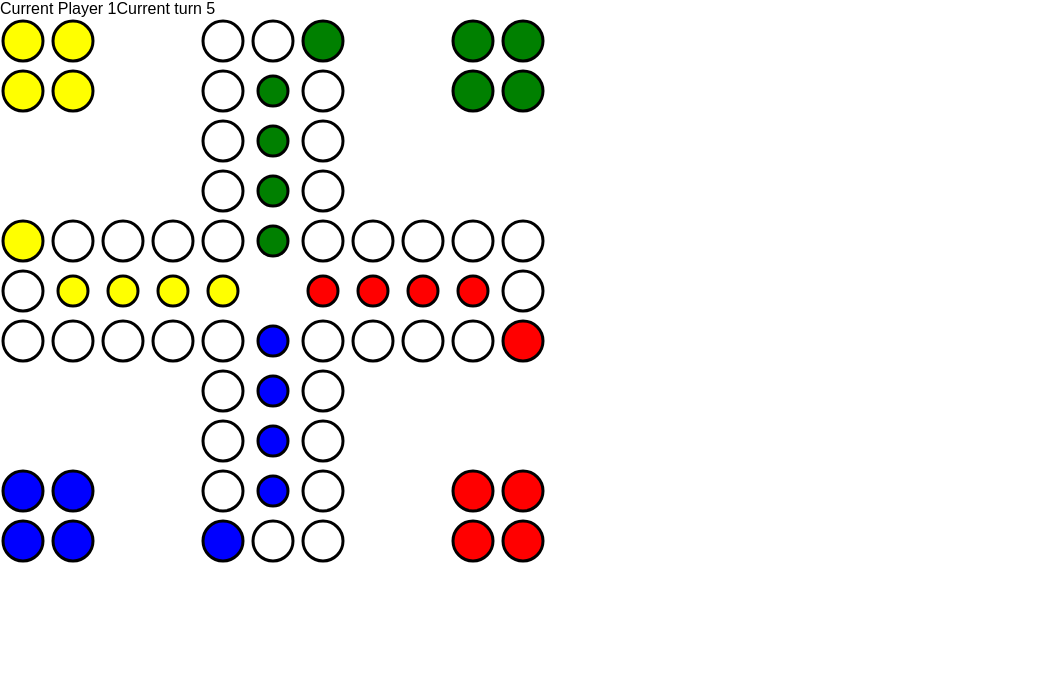
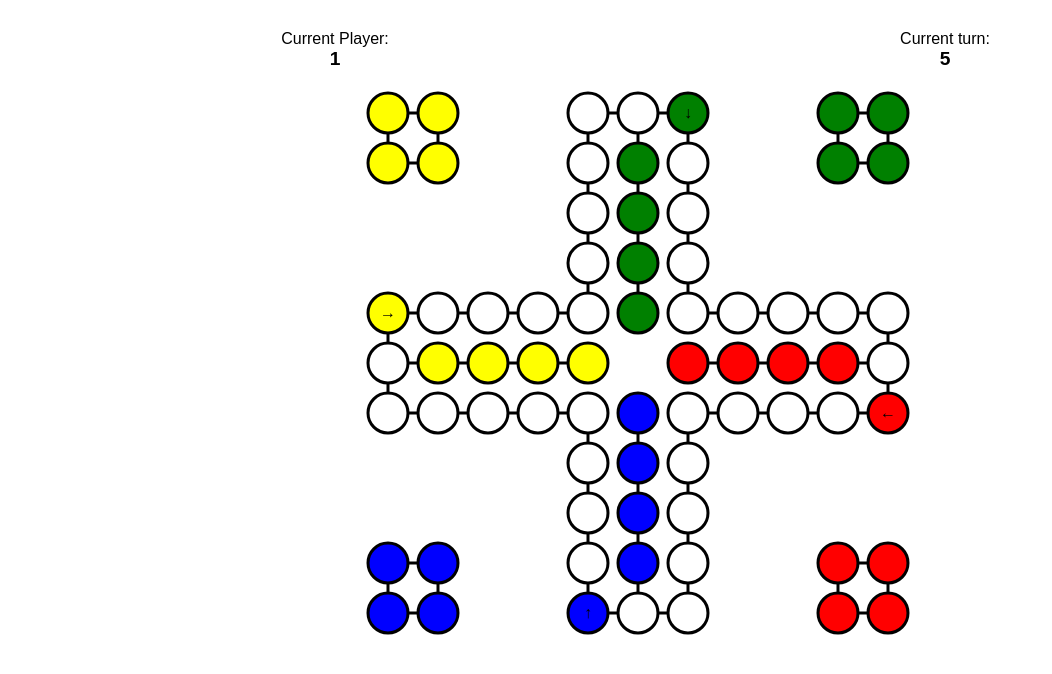
Before and after one commit to seriousManual/dog, a React (Create React App) app: page / in a window 1280 px wide. Shown: the top 674 px of the page, without its empty margins (0-1052 px from the left). Built offline with nearby package versions, Linux system fonts and the light colour scheme.

Commit message:
board all set up now

```diff
--- a/src/components/Board.jsx
+++ b/src/components/Board.jsx
@@ -1,85 +1,69 @@
 import React, { Component } from 'react';
 import Field from "./Field";
+import { PLAYABLE_SPACES_MAP, START_SPACES_MAP, HOME_SPACES_MAP,
+  PLAYER_COLORS, COLORS, DIRECTIONS, ARROWS } from "../constants";
 
 class Board extends Component {
   render() {
+    const BOARD_SIZE = 550;
 
-    const BOARD_SIZE = 550;
-    var coordScalar = (BOARD_SIZE / 11);
-    var spaceSize = coordScalar / 2.5;
-    var borderWidth = 3;
+    let playablespaceColorIndex = 0;
+    let playableSpaces = PLAYABLE_SPACES_MAP.map((data, i) => {
+        let isZeroOrModTen = i === 0 || i % 10 === 0
+        let color = isZeroOrModTen ? PLAYER_COLORS[playablespaceColorIndex] : COLORS.WHITE;
+        let text = null;
+        if (isZeroOrModTen) {
+          text = ARROWS[playablespaceColorIndex];
+          playablespaceColorIndex++;
+        }
 
-    const playableSpacesMap = [
-      [4, 0], [5, 0], [6, 0, "green"],
-      [6, 1], [6, 2], [6, 3], [6, 4],
-      [7, 4], [8, 4], [9, 4],
-      [10, 4], [10, 5], [10, 6, "red"],
-      [9, 6], [8, 6], [7, 6], [6, 6],
-      [6, 7], [6, 8], [6, 9],
-      [6, 10], [5, 10], [4, 10, "blue"],
-      [4, 9], [4, 8], [4, 7], [4, 6],
-      [3, 6], [2, 6], [1, 6],
-      [0, 6], [0, 5], [0, 4, "yellow"],
-      [1, 4], [2, 4], [3, 4], [4, 4],
-      [4, 3], [4, 2], [4, 1],
-    ]
-
-
-
-    var playablespaceKey = 0;
-    let playableSpaces = playableSpacesMap.map((coord) => {
-      playablespaceKey++;
-        var color = coord[2] ? coord[2] : "white";
+        let direction = data[2] ? data[2] : null
         return <Field
-            x={coord[0] * coordScalar + spaceSize + borderWidth}
-            y={coord[1] * coordScalar + spaceSize + borderWidth}
-            r={spaceSize}
+            boardSize={BOARD_SIZE}
+            x={data[0]}
+            y={data[1]}
             color={color}
-            borderWidth={borderWidth}
-            key={playablespaceKey}
-        />
-    })
-
-    const startSpacesMap = [
-        [0,0,"yellow"],[0,1,"yellow"],[1,0,"yellow"],[1,1,"yellow"],
-        [9,0,"green"],[10,0,"green"],[9,1,"green"],[10,1,"green"],
-        [0,9,"blue"],[0,10,"blue"],[1,9,"blue"],[1,10,"blue"],
-        [9,9,"red"],[9,10,"red"],[10,9,"red"],[10,10,"red"],
-      ]
-
-      var startSpaceKey = 0;
-      let startSpaces = startSpacesMap.map((coord) => {
-          startSpaceKey++;
-          var color = coord[2];
-          return <Field
-              x={coord[0] * coordScalar + spaceSize + borderWidth}
-              y={coord[1] * coordScalar + spaceSize + borderWidth}
-              r={spaceSize}
-              color={color}
-              borderWidth={borderWidth}
-              key={startSpaceKey}
+            text={text}
+            direction={direction}
+            key={"playablespace-" + i}
         />
     })
 
 
-      const homeSpacesMap = [
-        [5,1,"green"],[5,2,"green"],[5,3,"green"],[5,4,"green"],
-        [9,5,"red"],[8,5,"red"],[7,5,"red"],[6,5,"red"],
-        [5,9,"blue"],[5,8,"blue"],[5,7,"blue"],[5,6,"blue"],
-        [1,5,"yellow"],[2,5,"yellow"],[3,5,"yellow"],[4,5,"yellow"],
-    ]
-
-    var homeSpaceKey = 0;
-    let homeSpaces = homeSpacesMap.map((coord) => {
-        homeSpaceKey++;
+      let startSpaceDirectionIndex = 3;
+      let startSpaceColorIndex = 0;
+      let startSpaces = START_SPACES_MAP.map((coord, i) => {
+        startSpaceDirectionIndex = (startSpaceDirectionIndex + 1) % 4;
+        if (startSpaceDirectionIndex == 0 && i !== 0) {
+          startSpaceColorIndex = (startSpaceColorIndex + 1) % 4
+        }
           var color = coord[2];
           return <Field
-            x={coord[0] * coordScalar + spaceSize + borderWidth}
-            y={coord[1] * coordScalar + spaceSize + borderWidth}
-            r={spaceSize * 0.75}
-            color={color}
-            borderWidth={borderWidth}
-            key={startSpaceKey}
+              direction={DIRECTIONS[startSpaceDirectionIndex]}
+              boardSize={BOARD_SIZE}
+              x={coord[0]}
+              y={coord[1]}
+              color={PLAYER_COLORS[startSpaceColorIndex]}
+              key={"startspace-" + i}
+          />
+        })
+
+
+
+    var homeSpaceColorIndex = 0;
+    var homeSpaceDirectionIndex = 0;
+    let homeSpaces = HOME_SPACES_MAP.map((coord, i) => {
+      if(i !== 0 && i % 4 === 0) {
+        homeSpaceColorIndex++;
+        homeSpaceDirectionIndex++
+      }
+      return <Field
+          direction={DIRECTIONS[homeSpaceDirectionIndex]}
+          boardSize={BOARD_SIZE}
+          x={coord[0]}
+          y={coord[1]}
+          color={PLAYER_COLORS[homeSpaceColorIndex]}
+          key={"homespace-" + i}
       />
     })
 
--- a/src/components/Field.jsx
+++ b/src/components/Field.jsx
@@ -2,14 +2,81 @@ import React, { Component } from 'react';
 
 class Field extends Component {
   render() {
-    let {x, y, r, color, isHighlighted} = this.props;
+    let {x, y, color, isHighlighted, direction, boardSize, text} = this.props;
 
+    // 11 spaces on board
+    var fullSpace = (boardSize / 11);
+    var spaceSize = fullSpace / 2.5;
+    var borderWidth = 3;
+
+
+    let cx = x * fullSpace + spaceSize + borderWidth
+    let cy = y * fullSpace + spaceSize + borderWidth
+
+    let line = getLine(direction, cx, cy, spaceSize, fullSpace);
+    let textComponent = getText(text)
     return (
-      <circle cx={x} cy={y} r={r}
-        className={isHighlighted ? "highlight" : ""}
-        stroke="black" strokeWidth="3" fill={color} />
+      <g>
+        <circle
+          cx={cx}
+          cy={cy}
+          r={spaceSize}
+          className={isHighlighted ? "highlight" : ""}
+          stroke="black" strokeWidth="3" fill={color} >
+        </circle>
+        {line}
+        {textComponent}
+      </g>
     );
+
+    function getText(text) {
+      if (!text) {
+        return null;
+      }
+      return <text x={cx} y={cy} textAnchor="middle" dy=".3em"
+      dangerouslySetInnerHTML={{__html: `${text}`}}></text>
+
+    }
+    function getLine(direction, x, y, spaceSize, fullSpace) {
+      // get the remainder between a full space and the size or a piece
+      let r1 = spaceSize;
+      let r2 = fullSpace - spaceSize
+
+      let linePosition;
+      switch (direction) {
+        case ("N"):
+          linePosition = makeLinePosition(x, y - r1, x, y - r2)
+          break;
+        case ("S"):
+          linePosition = makeLinePosition(x, y + r1, x, y + r2)
+          break;
+        case ("E"):
+          linePosition = makeLinePosition(x + r1, y, x + r2, y)
+          break;
+        case ("W"):
+          linePosition = makeLinePosition(x - r1, y, x - r2, y)
+          break;
+        default:
+          linePosition = makeLinePosition(x, y + r1, x, y + r2)
+      }
+
+      let line = direction
+      ? <line x1={linePosition.startX} y1={linePosition.startY} x2={linePosition.endX} y2={linePosition.endY} stroke="black" strokeWidth="3" />
+      : null;
+
+      return line
+    }
+
+    function makeLinePosition(sx, sy, ex, ey) {
+      return {
+        startX: sx,
+        startY: sy,
+        endX: ex,
+        endY: ey
+      }
+    }
   }
 }
 
+
 export default Field;
--- a/src/components/GameStatistics.jsx
+++ b/src/components/GameStatistics.jsx
@@ -5,8 +5,12 @@ class GameStatistics extends Component {
     render() {
       return (
         <div className="game-statistics">
-          Current Player {this.props.currentPlayerIndex}
-          Current turn {this.props.currentTurn}
+          <div className="player">
+              Current Player: <br/><span>{this.props.currentPlayerIndex}</span>
+          </div>
+          <div className="turn">
+              Current turn: <br/><span>{this.props.currentTurn}</span>
+          </div>
         </div>
       );
     }
--- /dev/null
+++ b/src/constants.js
@@ -0,0 +1,43 @@
+export const COLORS = {
+    GREEN: "green",
+    RED: "red",
+    BLUE: "blue",
+    YELLOW: "yellow",
+    WHITE: "white"
+}
+
+export const PLAYER_COLORS = [
+    COLORS.GREEN, COLORS.RED, COLORS.BLUE, COLORS.YELLOW
+]
+
+export const DIRECTIONS = ["N", "E", "S", "W"]
+export const ARROWS = ["&darr;","&larr;","&uarr;", "&rarr;"]
+// Maps
+export const PLAYABLE_SPACES_MAP = [
+// Green
+      [6, 0, "S"], [6, 1, "S"], [6, 2, "S"], [6, 3, "S"], [6, 4, "E"],
+      [7, 4, "E"], [8, 4, "E"], [9, 4, "E"], [10, 4, "S"], [10, 5, "S"],
+// red
+      [10, 6, "W"], [9, 6, "W"], [8, 6, "W"], [7, 6, "W"], [6, 6, "S"],
+      [6, 7, "S"], [6, 8, "S"], [6, 9, "S"], [6, 10, "W"], [5, 10, "W"],
+// blue
+      [4, 10, "N"], [4, 9, "N"], [4, 8, "N"], [4, 7, "N"], [4, 6, "W"],
+      [3, 6, "W"], [2, 6, "W"], [1, 6, "W"], [0, 6, "N"], [0, 5, "N"],
+// yellow
+      [0, 4, "E"], [1, 4, "E"], [2, 4, "E"], [3, 4, "E"], [4, 4, "N"],
+      [4, 3, "N"], [4, 2, "N"], [4, 1, "N"], [4, 0, "E"], [5, 0, "E"]
+    ]
+
+export const START_SPACES_MAP = [
+        [9,1],[9,0],[10,0],[10,1],
+        [9,10],[9,9],[10,9],[10,10],
+        [0,10],[0,9],[1,9],[1,10],
+        [0,1],[0,0],[1,0],[1,1],
+      ]
+
+export const HOME_SPACES_MAP = [
+        [5,1,"green"],[5,2,"green"],[5,3,"green"],[5,4,"green"],
+        [9,5,"red"],[8,5,"red"],[7,5,"red"],[6,5,"red"],
+        [5,9,"blue"],[5,8,"blue"],[5,7,"blue"],[5,6,"blue"],
+        [1,5,"yellow"],[2,5,"yellow"],[3,5,"yellow"],[4,5,"yellow"],
+    ]
--- a/src/index.css
+++ b/src/index.css
@@ -3,3 +3,22 @@ body {
   padding: 0;
   font-family: sans-serif;
 }
+
+.board svg {
+  margin: 30px auto;
+  display: block;
+}
+
+.game-statistics {
+  padding: 30px;
+}
+
+.game-statistics > div {
+  text-align: center;
+  float: left;
+  width: 50%;
+}
+.game-statistics > div > span {
+  font-size: larger;
+  font-weight: bold;
+}
```
Lines whose indentation alone changed are shown as unchanged.
